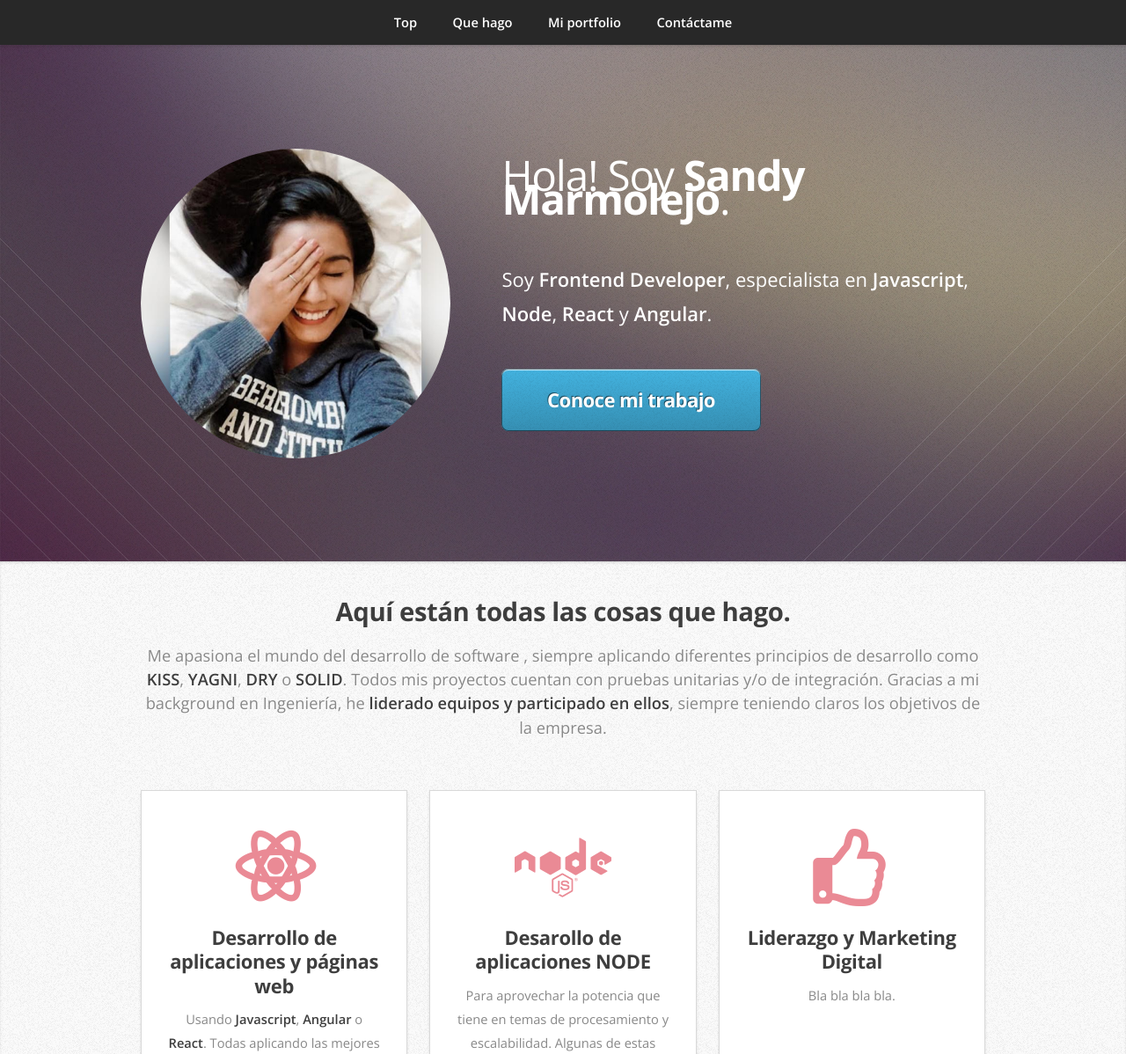
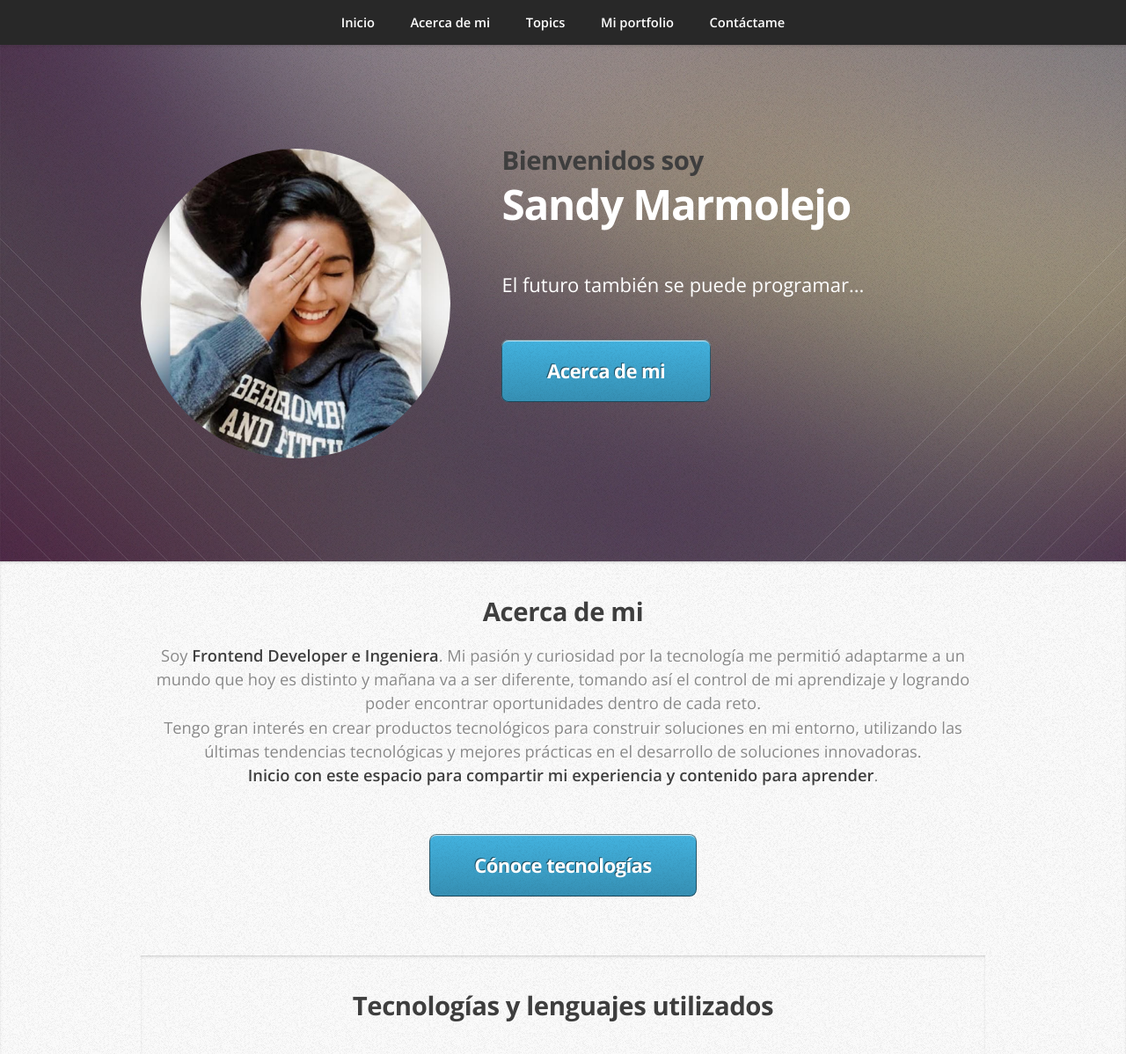
Before and after one commit to SandyMarmolejo/portfolio, a plain HTML site: page index.htm in a window 1280 px wide. Shown: the top 1198 px of the page at 88% size. Drawn offline with nearby package versions, Linux system fonts and the light colour scheme.

Commit message:
Modificacion del diseño del listado

```diff
--- a/css/main.css
+++ b/css/main.css
@@ -1,11 +1,5 @@
 @import url("https://fonts.googleapis.com/css?family=Open+Sans:300,300italic,600,600italic,700");
 @import url("fontawesome-all.min.css");
-
-/*
-	Miniport by HTML5 UP
-	html5up.net | @ajlkn
-	Free for personal and commercial use under the CCA 3.0 license (html5up.net/license)
-*/
 
 html, body, div, span, applet, object,
 iframe, h1, h2, h3, h4, h5, h6, p, blockquote,
@@ -183,7 +177,7 @@ input, select, textarea {
 	}
 
 	h3 {
-		font-size: 1.5em;
+		font-size: 1em;
 		letter-spacing: -0.015em;
 	}
 
--- a/index.htm
+++ b/index.htm
@@ -16,8 +16,9 @@
 	<!-- Nav -->
 	<nav id="nav">
 		<ul class="container">
-			<li><a href="#top">Top</a></li>
-			<li><a href="#work">Que hago</a></li>
+			<li><a href="#top">Inicio</a></li>
+			<li><a href="#about">Acerca de mi</a></li>
+			<li><a href="#work">Topics</a></li>
 			<li><a href="#portfolio">Mi portfolio</a></li>
 			<li><a href="#contact">Contáctame</a></li>
 			</ul>
@@ -32,27 +33,41 @@
 				</div>
 				<div id="divHeader" class="col-8 col-7-large col-12-medium">
 					<header>
-						<h1>Hola! Soy <strong>Sandy Marmolejo</strong>.</h1>
+						<h2>Bienvenidos soy</h2>
+						<h1><strong>Sandy Marmolejo</strong></h1>
 					</header>
-					<p>Soy <strong>Frontend Developer</strong>, especialista en <strong>Javascript</strong>,
-						<strong>Node</strong>, <strong>React</strong> y <strong>Angular</strong>.</p>
-					<a href="#work" class="button large scrolly">Conoce mi trabajo</a>
+					<p>El futuro también se puede programar...</p>
+					<a href="#about" class="button large scrolly">Acerca de mi</a>
 				</div>
 			</div>
 		</div>
 	</article>
 
+
+	<article id="about" class="wrapper style2">
+		<div class="container">
+			<header>
+				<h2>Acerca de mi</h2>
+				<p>Soy <strong>Frontend Developer e Ingeniera</strong>.
+					Mi pasión y curiosidad por la tecnología me permitió adaptarme a un mundo que hoy es
+					distinto y mañana va a ser diferente, tomando así el control de mi aprendizaje y logrando
+					poder encontrar oportunidades dentro de cada reto.
+					<br>
+					Tengo gran interés en crear productos tecnológicos para construir soluciones en mi entorno, utilizando
+					las últimas tendencias tecnológicas y mejores prácticas en el desarrollo de soluciones innovadoras.
+					<br>
+					<strong>Inicio con este espacio para compartir mi experiencia y contenido para aprender</strong>.</p>
+					<br></br>
+					<a href="#work" class="button large scrolly">Cónoce tecnologías</a>
+			</header>
+
+
 	<!-- Work -->
 	<article id="work" class="wrapper style2">
 		<div class="container">
 			<header>
-				<h2>Aquí están todas las cosas que hago.</h2>
-				<p>Me apasiona el mundo del desarrollo de software , siempre aplicando diferentes principios de
-					desarrollo como <strong>KISS</strong>, <strong>YAGNI</strong>, <strong>DRY</strong> o
-					<strong>SOLID</strong>.
-					Todos mis proyectos cuentan con pruebas unitarias y/o de integración. Gracias a mi background en
-					Ingeniería, he <strong>liderado equipos y participado en ellos</strong>, siempre teniendo claros los
-					objetivos de la empresa.</p>
+				<h2>Tecnologías y lenguajes utilizados</h2>
+				<p></p>
 			</header>
 			<div class="row aln-center">
 				<div class="col-4 col-6-medium col-12-small">
@@ -88,6 +103,20 @@
 						<p></p>
 					</section>
 				</div>
+
+				<div class="col-4 col-6-medium col-12-small">
+					<section class="box style1">
+						<span class="icon solid featured brands fa-javascript"></span>
+						<h3>Javascript</h3>
+						<p>Bla bla bla bla.</p>
+						<p></p>
+						<p></p>
+						<p></p>
+						<p></p>
+					</section>
+				</div>
+
+
 			</div>
 			<footer>
 				<a href="#portfolio" class="button large scrolly">Mi portfolio</a>
@@ -99,7 +128,7 @@
 	<article id="portfolio" class="wrapper style3">
 		<div class="container">
 			<header>
-				<h2>Aquí hay algunas cosas que hice recientemente.</h2>
+				<h2>Aprendí haciendo</h2>
 			</header>
 			<div class="row">
 				<div class="col-4 col-6-medium col-12-small">
@@ -140,7 +169,7 @@
 		<div class="container medium">
 			<div class="col-12">
 				<hr />
-				<h3>Contáctame en ...</h3>
+				<h3>Empecemos a crear juntos</h3>
 				<ul class="social">
 					<li><a href="https://www.linkedin.com/in/sandy-marmolejo/" target="_blank" class="icon brands fa-linkedin-in"><span class="label">LinkedIn</span></a></li>
 					<li><a href="https://github.com/SandyMarmolejo" target="_blank" class="icon brands fa-github"><span class="label">Github</span></a></li>
@@ -151,7 +180,7 @@
 		</div>
 		<footer>
 			<ul id="copyright">
-				<li>&copy; Sandy Marmolejo.</li>
+				<li>Hecho con 💜 desde Perú</li>
 			</ul>
 		</footer>
 		</div>
```
